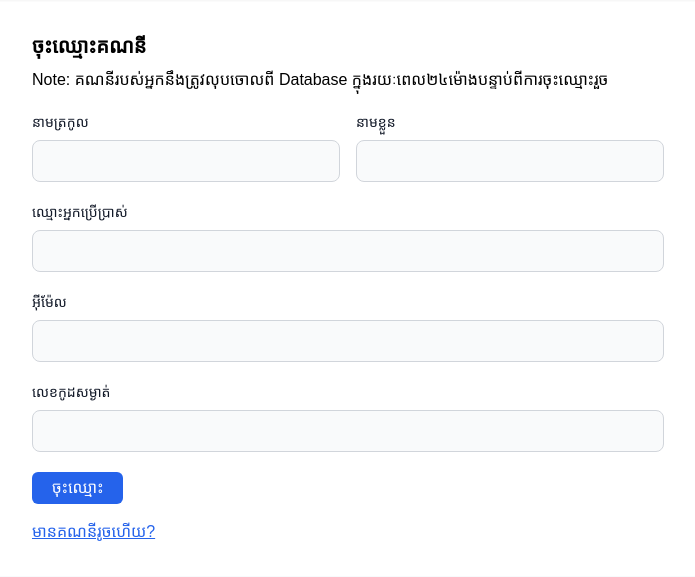
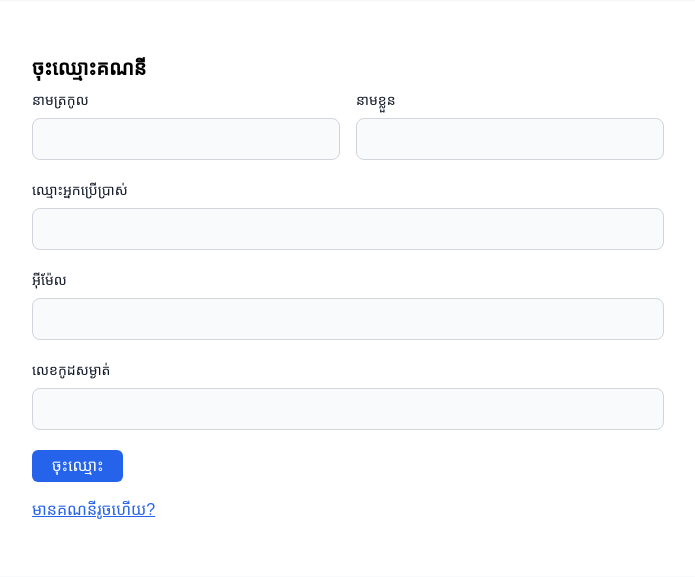
Before and after one commit to kimkorngmao/DjanFood, a Django app: page /account/register/ in a window 1280 px wide. Shown: the part 96-673 px from the top of the page, without its empty margins (292-987 px from the left). Run offline with Django 5.2, Linux system fonts and the light colour scheme; style sheets or scripts are compiled from the project's sources; some libraries are stand-ins or nearby versions; some web fonts are replaced.

Commit message:
Update register.html

```diff
--- a/templates/accounts/register.html
+++ b/templates/accounts/register.html
@@ -7,7 +7,6 @@
     <form method="POST" class="w-full max-w-2xl p-5 z-40">
         {% csrf_token %}
         <h2 class="text-xl font-bold mb-2">ចុះឈ្មោះគណនី</h2>
-        <p class="mb-5">Note: គណនីរបស់អ្នកនឹងត្រូវលុបចោលពី Database ក្នុងរយៈពេល២៤ម៉ោងបន្ទាប់ពីការចុះឈ្មោះរួច</p>
         {% include "components/error_messages.html" %}
         <div class="flex items-center gap-4">
             <div class="mb-5 w-full">
```
